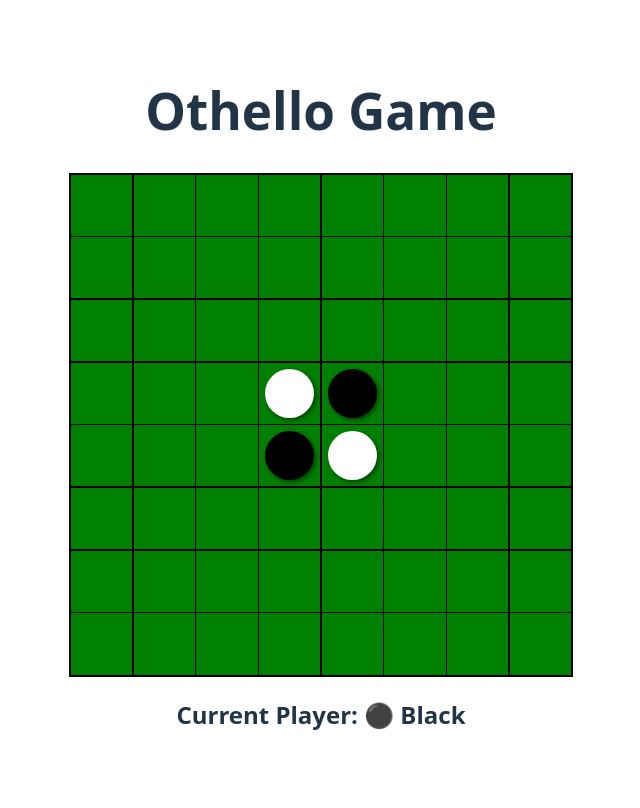
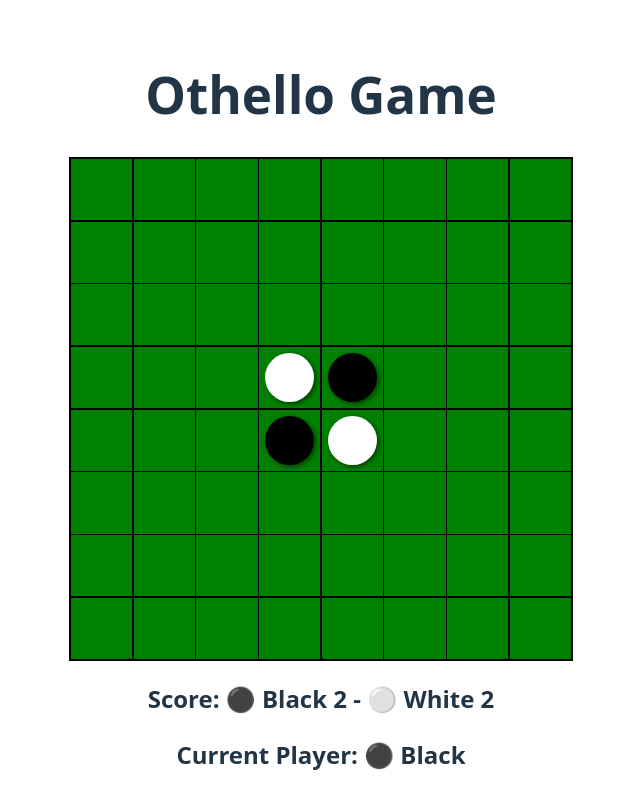
Before and after one commit to kohaku618/Othello, a React (Vite) app: page / in a window 1280 px wide. Shown: the top 808 px of the page, without its empty margins (319-959 px from the left). Built offline with nearby package versions, Linux system fonts and the light colour scheme.

Commit message:
スコア表示機能の追加

```diff
--- a/src/components/Game.tsx
+++ b/src/components/Game.tsx
@@ -1,6 +1,6 @@
 // ゲーム全体の管理
 
-import { useState } from "react";
+import { useState, useMemo } from "react";
 import Board from './Board';
 
 // マスの状態を定義（0: 空, 1: 黒, 2: 白）
@@ -22,6 +22,18 @@ const Game = () => {
 
     // 現在のプレイヤーを管理（1:黒, 2:白）
     const [currentPlayer, setCurrentPlayer] = useState<1 | 2>(1);
+
+    // useMemoを使いboardが変更されたときにスコアを再計算する
+    const score = useMemo(() => {
+        return board.flat().reduce(
+            (acc, cell) => {
+                if (cell === 1) acc.black++;
+                else if (cell === 2) acc.white++;
+                return acc;
+            },
+            { black: 0, white: 0}
+        );
+    }, [board]);
 
     // マスがクリックされたとき
     const handleClick = (row: number, col:number) => {
@@ -86,7 +98,10 @@ const Game = () => {
             <Board board={board} handleClick={handleClick} />
 
             {/* 現在のプレイヤーを表示する部分 */}
-            <h2>Current Player: {currentPlayer === 1 ? '⚫️ Black' : '⚪️ White'}</h2>
+            <div className="info">
+                <h2>Score: ⚫️ Black {score.black} - ⚪️ White {score.white}</h2>
+                <h2>Current Player: {currentPlayer === 1 ? '⚫️ Black' : '⚪️ White'}</h2>
+            </div>
         </div>
     );
 }
```
